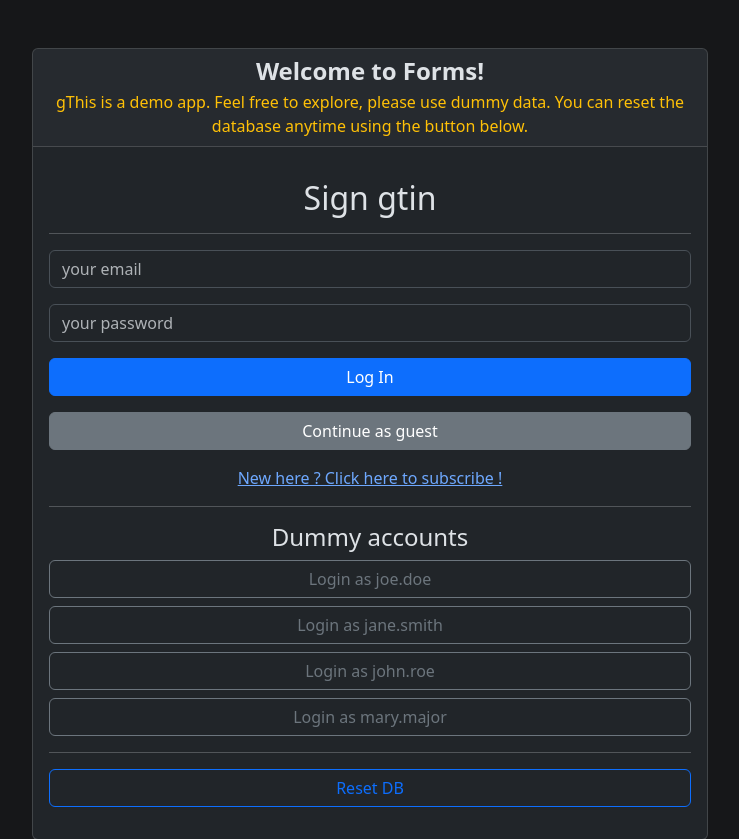
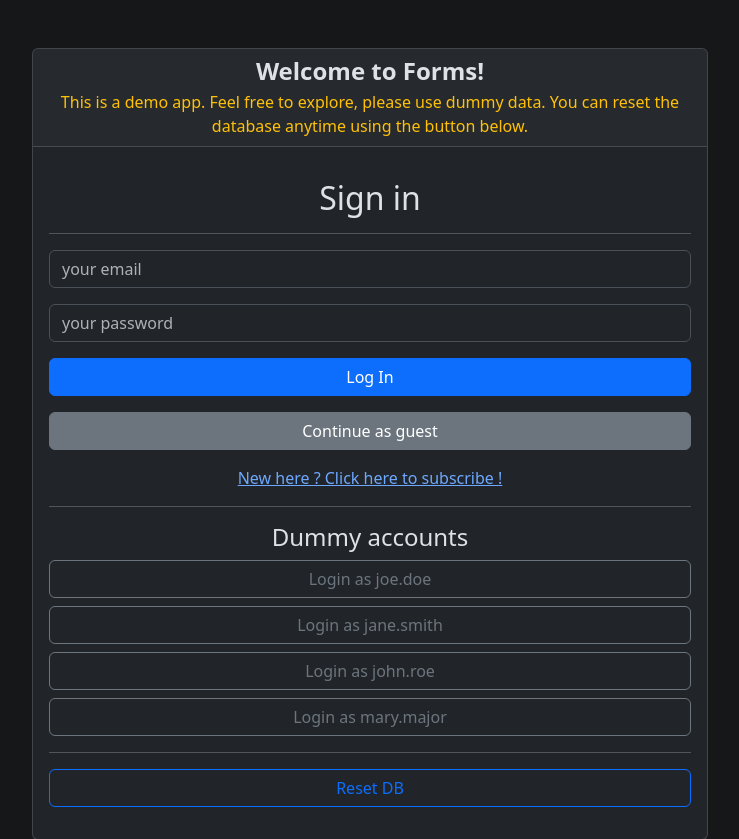
Before and after one commit to figu-francisco/php_forms_app, a PHP site: page /php_forms_app/ in a window 1280 px wide. Shown: the top 839 px of the page, without its empty margins (270-1009 px from the left). Run offline with PHP 8.4, Linux system fonts and the light colour scheme; some libraries are stand-ins or nearby versions.

Commit message:
feat: form categories rather than colors

```diff
--- a/config/dev.ini
+++ b/config/dev.ini
@@ -13,7 +13,7 @@ mysql_path = "/php_forms_app/"
 default_controller = main
 
 [Web]
-web_root = "/prwb_2425_g02/"
+web_root = "/php_forms_app/"
 
 [Sanitization]
 ;insafe_inputs[] = markdown_body
--- a/model/Form.php
+++ b/model/Form.php
@@ -476,17 +476,17 @@ class Form extends Model {
 }
 enum Color: string
 {
-    case Blue = 'blue';
-    case Red = 'red';
-    case Yellow = 'yellow';
-    case Green = 'green';
+    case Work = 'blue';
+    case Education = 'red';
+    case Sport = 'yellow';
+    case Personal = 'green';
     public function get_hex(): string
     {
         return match($this) {
-            Color::Blue => '#00BFFF', //DeepSkyBlue
-            Color::Red => '#e74c3c', //Crimson
-            Color::Yellow => '#FFD700', //Gold
-            Color::Green => '#27ae60', //Chartreuse
+            Color::Work => '#00BFFF', //DeepSkyBlue
+            Color::Education => '#e74c3c', //Crimson
+            Color::Sport => '#FFD700', //Gold
+            Color::Personal => '#27ae60', //Chartreuse
         };
     }
 
--- a/view/view_add_edit_form.php
+++ b/view/view_add_edit_form.php
@@ -61,7 +61,7 @@
                 <?php foreach (Color::cases() as $color): ?>
                     <div>
                         <input class="form-check-input" style="color"  <?=in_array($color, $form->get_color()) ? 'checked' : ''?>  type="checkbox" id="<?=$color->value?>" form="addEditForm" name="colors[]" value="<?=$color->value?>">
-                        <label for="<?=$color->value?>"   style="color:<?=$color->get_hex()?>;font-weight:bold;"><?=$color->value?></label>
+                        <label for="<?=$color->value?>"   style="color:<?=$color->get_hex()?>;font-weight:bold;"><?=$color->name?></label>
                     </div>
                 <?php endforeach; ?>
             </div>
--- a/view/view_forms.php
+++ b/view/view_forms.php
@@ -76,7 +76,10 @@
             <div class="card-header" id="pocker_html_<?= $form->get_id() ?>">
                 <div class="d-flex justify-content-between">
                     <h5 class="card-title fw-bold"><?= $form->get_title() ?></h5>
-                    <div class="material-symbols-outlined ms-3"><?= $form->is_public() ? 'globe' : 'public_off' ?></div>
+                    <div class="material-symbols-outlined ms-3"
+                         title='<?= $form->is_public() ? "This form is public" : "This form is private" ?>'>
+                            <?= $form->is_public() ? 'globe' : 'public_off' ?>
+                    </div>
                 </div>
                 <div>
                     <?php foreach (Color::cases() as $color): ?>
--- a/view/view_login.php
+++ b/view/view_login.php
@@ -13,13 +13,13 @@
             <div class="card-header">
                 <h4 class="card-title fw-bold">Welcome to Forms!</h4>
                 <P class="card-subtitle text-warning">
-                    gThis is a demo app. Feel free to explore, please use dummy data.
+                    This is a demo app. Feel free to explore, please use dummy data.
                     You can reset the database anytime using the button below.
                 </p>
             </div>
 
             <div class="card-body my-3 w-100">
-                <h2>Sign gtin</h2>
+                <h2>Sign in</h2>
                 <hr>
                 <div>
                     <form class="w-100" action="main/login" method="post">
```
Also changed, not shown: config/.htaccess.
